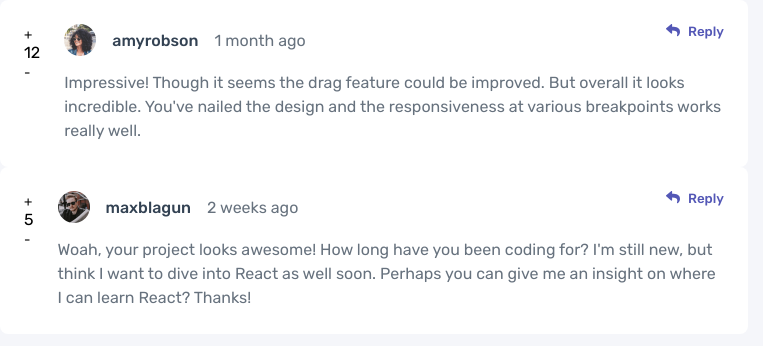
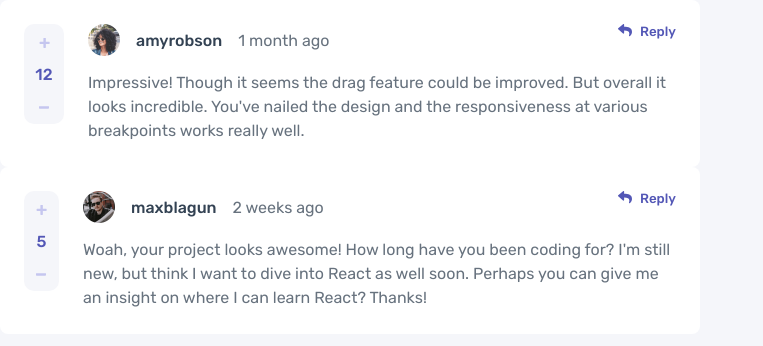
Before and after one commit to mritunjaysaha/comment-section, a React (Vite) app: page / in a window 1280 px wide. Shown: the top 346 px of the page, without its empty margins (0-763 px from the left). Built offline with nearby package versions, Linux system fonts and the light colour scheme.

Commit message:
style: comment score counter

```diff
--- a/src/components/Comment/CommentScoreCounter.jsx
+++ b/src/components/Comment/CommentScoreCounter.jsx
@@ -1,9 +1,17 @@
+import styles from './comment.module.scss';
+import { ReactComponent as IconMinus } from '../../assets/images/icon-minus.svg';
+import { ReactComponent as IconPlus } from '../../assets/images/icon-plus.svg';
+
 export function CommentScoreCounter({ score = 0 }) {
     return (
-        <div>
-            <button>+</button>
-            <p>{score}</p>
-            <button>-</button>
+        <div className={styles.comment_score_container}>
+            <button className={styles.comment_score_button}>
+                <IconPlus />
+            </button>
+            <p className={styles.comment_score}>{score}</p>
+            <button className={styles.comment_score_button}>
+                <IconMinus />
+            </button>
         </div>
     );
 }
--- a/src/components/Comment/comment.module.scss
+++ b/src/components/Comment/comment.module.scss
@@ -58,3 +58,38 @@ $padding: 2.4rem;
     font-weight: 400;
     line-height: 2.4rem;
 }
+
+/**
+* SCORE COUNTER
+**/
+.comment_score_container {
+    display: flex;
+    flex-direction: column;
+    align-items: center;
+    justify-content: space-between;
+
+    width: 4rem;
+    height: 10rem;
+
+    background-color: $very-light-gray;
+    border-radius: $border-radius-beta;
+
+    padding: 1.2rem;
+
+    .comment_score_button {
+        cursor: pointer;
+
+        &:hover {
+            svg {
+                path {
+                    fill: $moderate-blue;
+                }
+            }
+        }
+    }
+
+    .comment_score {
+        color: $moderate-blue;
+        font-weight: 500;
+    }
+}
--- a/src/styles/index.scss
+++ b/src/styles/index.scss
@@ -8,6 +8,7 @@
     margin: 0;
     padding: 0;
     text-decoration: none;
+    box-sizing: border-box;
 }
 
 html {
```
